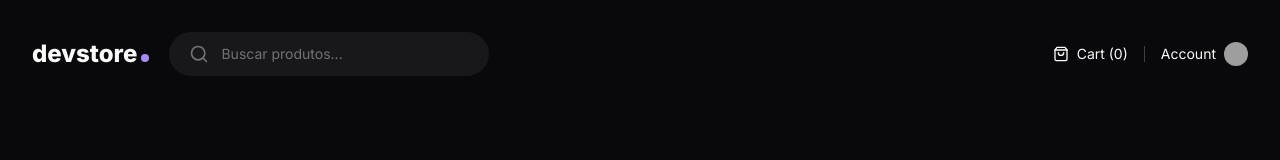
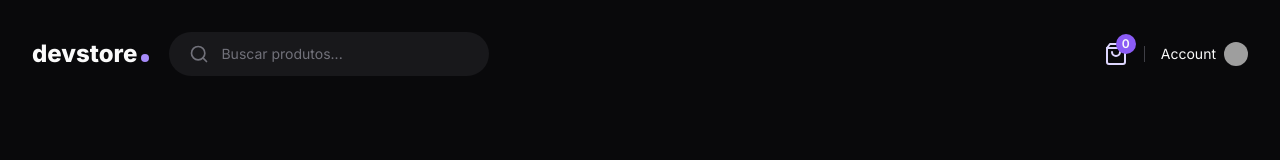
Before and after one commit to FabinhoFlauzino/devstore-nextjs, a Next.js app: page /product/camiseta-dowhile-2022 in a window 1280 px wide. Shown: the top 160 px of the page. Built offline with nearby package versions, Linux system fonts and the light colour scheme; no server answers; grey boxes are pictures that could not be loaded.

Commit message:
Criando contexto do carrinho e usando na aplicação

```diff
--- a/src/app/(store)/layout.tsx
+++ b/src/app/(store)/layout.tsx
@@ -1,5 +1,6 @@
 import { ReactNode } from "react"
 import { Header } from "@/components/header"
+import { CartProvider } from "@/context/cart-context"
 
 type Props = {
   children: ReactNode
@@ -7,9 +8,11 @@ type Props = {
 
 export default function StoreLayout({ children }: Props) {
   return (
-    <div className="mx-auto grid min-h-screen w-full max-w-[1600px] grid-rows-app gap-5 p-8">
-      <Header />
-      {children}
-    </div>
+    <CartProvider>
+      <div className="mx-auto grid min-h-screen w-full max-w-[1600px] grid-rows-app gap-5 p-8">
+        <Header />
+        {children}
+      </div>
+    </CartProvider>
   )
 }
--- /dev/null
+++ b/src/app/(store)/product/[slug]/opengraph-image.tsx
@@ -0,0 +1,53 @@
+import { api } from '@/data/api'
+import { Product } from '@/data/types/product'
+import { env } from '@/env'
+import { ImageResponse } from 'next/og'
+
+// Route segment config
+export const runtime = 'edge'
+
+// Image metadata
+export const alt = 'About Acme'
+export const size = {
+  width: 1200,
+  height: 630,
+}
+
+export const contentType = 'image/png'
+
+async function getProduct(slug: string): Promise<Product> {
+  const response = await api(`/products/${slug}`, {
+    next: {
+      revalidate: 60 * 60
+    }
+  })
+
+  const product = await response.json()
+
+  return product
+}
+
+export default async function OgImage({ params }: { params: { slug: string } }) {
+  const product = await getProduct(params.slug)
+
+  const urlImagem = new URL(product.image, env.NEXT_PUBLIC_API_BASE_URL).toString()
+
+  return new ImageResponse(
+    (
+      <div
+        style={{
+          background: '#18181b',
+          width: '100%',
+          height: '100%',
+          display: 'flex',
+          flexDirection: 'column'
+        }}
+      >
+        <img src={urlImagem} alt={product.title} style={{ width: '100%' }} />
+      </div>
+    ),
+    {
+      ...size,
+    }
+  )
+}
--- a/src/app/(store)/product/[slug]/page.tsx
+++ b/src/app/(store)/product/[slug]/page.tsx
@@ -1,3 +1,4 @@
+import { AddToCartButton } from '@/components/add-to-cart-button'
 import { api } from '@/data/api'
 import { Product } from '@/data/types/product'
 import { Metadata } from 'next'
@@ -23,12 +24,23 @@ interface ProductProps {
 
 export async function generateMetadata({
   params,
-}: ProductProps): Promise<Metadata>{
+}: ProductProps): Promise<Metadata> {
   const product = await getProduct(params.slug)
 
   return {
     title: product.title
   }
+}
+
+export async function generateStaticParams() {
+  //return [{ slug: 'camiseta-dowhile-2022' }] -> Retornando manualmente
+
+  const response = await api('/products/featured')
+  const products: Product[] = await response.json()
+
+  return products.map((product) => {
+    return { slug: product.slug }
+  })
 }
 
 export default async function ProductPage({ params }: ProductProps) {
@@ -68,9 +80,9 @@ export default async function ProductPage({ params }: ProductProps) {
           <span className="text-sm text-zinc-400">
             Em 12x s/ juros de {' '}
             {(product.price / 12).toLocaleString('pt-BR', {
-                style: 'currency',
-                currency: 'BRL',
-              })}
+              style: 'currency',
+              currency: 'BRL',
+            })}
           </span>
         </div>
 
@@ -108,12 +120,7 @@ export default async function ProductPage({ params }: ProductProps) {
           </div>
         </div>
 
-        <button
-          type="button"
-          className="mt-8 flex h-12 items-center justify-center rounded-full bg-emerald-600 font-semibold text-white"
-        >
-          Adiconar ao carrinho
-        </button>
+       <AddToCartButton productId={product.id}/>
       </div>
     </div>
   )
--- /dev/null
+++ b/src/components/add-to-cart-button.tsx
@@ -0,0 +1,24 @@
+"use client"
+
+import { useCart } from "@/context/cart-context"
+
+export interface AddToCartButtonProps {
+  productId: number
+}
+
+export function AddToCartButton({ productId }: AddToCartButtonProps) {
+  const { addToCart } = useCart()
+
+  function handleAddProductToCart(){
+    addToCart(productId)
+  }
+  return (
+    <button
+      type="button"
+      onClick={handleAddProductToCart}
+      className="mt-8 flex h-12 items-center justify-center rounded-full bg-emerald-600 font-semibold text-white"
+    >
+      Adiconar ao carrinho
+    </button>
+  )
+}
--- /dev/null
+++ b/src/components/cart-widget.tsx
@@ -0,0 +1,15 @@
+"use client"
+
+import { useCart } from "@/context/cart-context";
+import { ShoppingBag } from "lucide-react";
+
+export function CartWidget() {
+  const { items } = useCart()
+
+  return (
+    <div className="flex items-center gap-2 relative">
+      <ShoppingBag className="h-6 w-6 text-violet-200" />
+      <span className="text-xs font-semibold absolute flex items-center justify-center w-5 h-5 rounded-full bg-violet-500 -top-2 -right-2">{items.length}</span>
+    </div>
+  )
+}
--- a/src/components/header.tsx
+++ b/src/components/header.tsx
@@ -1,8 +1,10 @@
 import { Search, ShoppingBag } from 'lucide-react'
 import Image from 'next/image'
 import Link from 'next/link'
+import { CartWidget } from './cart-widget'
 
 export function Header() {
+
   return (
     <div className="flex items-center justify-between">
       <div className="flex items-center gap-5">
@@ -23,10 +25,8 @@ export function Header() {
         </form>
       </div>
       <div className="flex items-center gap-4">
-        <div className="flex items-center gap-2">
-          <ShoppingBag className="h-4 w-4" />
-          <span className="text-sm">Cart (0)</span>
-        </div>
+
+        <CartWidget />
 
         <div className="w-px h-4 bg-zinc-700" />
 
--- /dev/null
+++ b/src/context/cart-context.tsx
@@ -0,0 +1,45 @@
+"use client"
+
+import { ReactNode, createContext, useContext, useState } from "react";
+
+type CartItem = {
+  productId: number
+  quantity: number
+}
+
+type CartContextType = {
+  items: CartItem[]
+  addToCart: (productId: number) => void
+}
+
+const CartContext = createContext({} as CartContextType)
+
+export function CartProvider({ children }: { children: ReactNode }) {
+  const [cartItems, setCartItems] = useState<CartItem[]>([])
+
+  function addToCart(productId: number) {
+    setCartItems(state => {
+      const productInCart = state.some((item) => item.productId === productId)
+
+      if (productInCart) {
+        return state.map(item => {
+          if (item.productId === productId) {
+            return { ...item, quantity: item.quantity + 1 }
+          } else {
+            return item
+          }
+        })
+      } else {
+        return [...state, { productId, quantity: 1 }]
+      }
+    })
+  }
+
+  return (
+    <CartContext.Provider value={{ items: cartItems, addToCart }}>
+      {children}
+    </CartContext.Provider>
+  )
+}
+
+export const useCart = () => useContext(CartContext)
```
Also changed, not shown: 1 other file (tests, documents, lock files or other folders).
